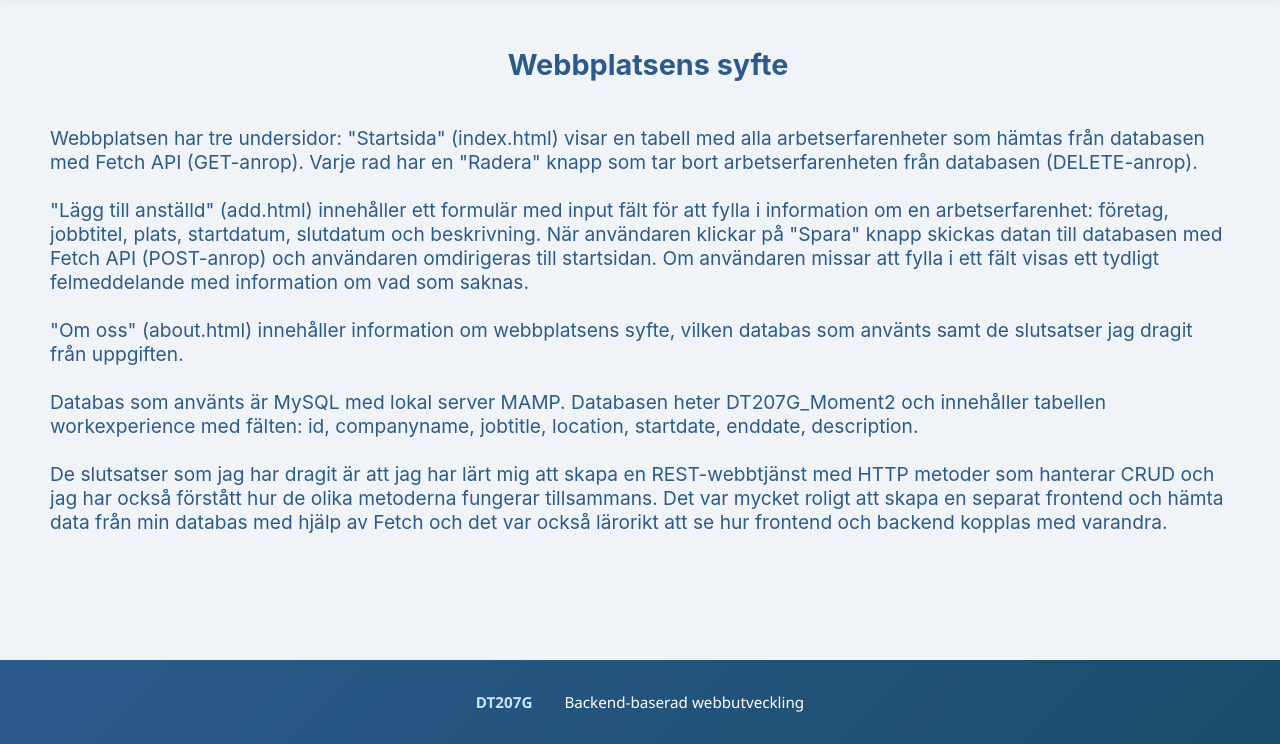
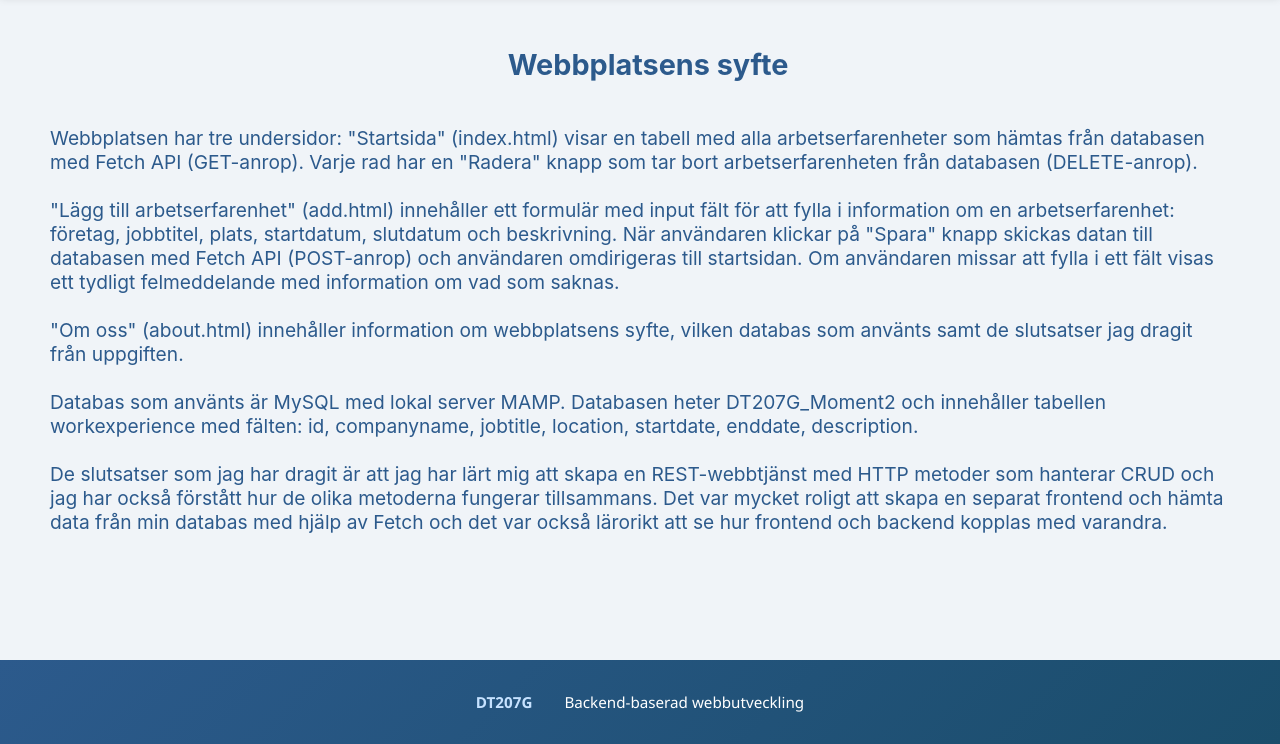
Before and after one commit to umavanmoriel/Moment2.2_DT207G, a website built with Parcel: page src/pages/about.html in a window 1280 px wide. Shown: the part 56-800 px from the top of the page. Built offline with nearby package versions, Linux system fonts and the light colour scheme.

Commit message:
--Fixar fel i about.html

```diff
--- a/src/pages/about.html
+++ b/src/pages/about.html
@@ -20,7 +20,7 @@
         <h1>Webbplatsens syfte</h1>
         <p>
             Webbplatsen har tre undersidor: "Startsida" (index.html) visar en tabell med alla arbetserfarenheter som hämtas från databasen med Fetch API (GET-anrop). Varje rad har en "Radera" knapp som tar bort arbetserfarenheten från databasen (DELETE-anrop). </br> </br>
-            "Lägg till anställd" (add.html) innehåller ett formulär med input fält för att fylla i information om en arbetserfarenhet: företag, jobbtitel, plats, startdatum, slutdatum och beskrivning. När användaren klickar på "Spara" knapp skickas datan till databasen med Fetch API (POST-anrop) och användaren omdirigeras till startsidan. Om användaren missar att fylla i ett fält visas ett tydligt felmeddelande med information om vad som saknas.</br> </br>
+            "Lägg till arbetserfarenhet" (add.html) innehåller ett formulär med input fält för att fylla i information om en arbetserfarenhet: företag, jobbtitel, plats, startdatum, slutdatum och beskrivning. När användaren klickar på "Spara" knapp skickas datan till databasen med Fetch API (POST-anrop) och användaren omdirigeras till startsidan. Om användaren missar att fylla i ett fält visas ett tydligt felmeddelande med information om vad som saknas.</br> </br>
             "Om oss" (about.html) innehåller information om webbplatsens syfte, vilken databas som använts samt de slutsatser jag dragit från uppgiften.</br> </br>
             Databas som använts är MySQL med lokal server MAMP. Databasen heter DT207G_Moment2 och innehåller tabellen workexperience med fälten: id, companyname, jobtitle, location, startdate, enddate, description.</br> </br>
             De slutsatser som jag har dragit är att jag har lärt mig att skapa en REST-webbtjänst med HTTP metoder som hanterar CRUD och jag har också förstått hur de olika metoderna fungerar tillsammans. Det var mycket roligt att skapa en separat frontend och hämta data från min databas med hjälp av Fetch och det var också lärorikt att se hur frontend och backend kopplas med varandra.
```
Also changed, not shown: dist/about.html.
